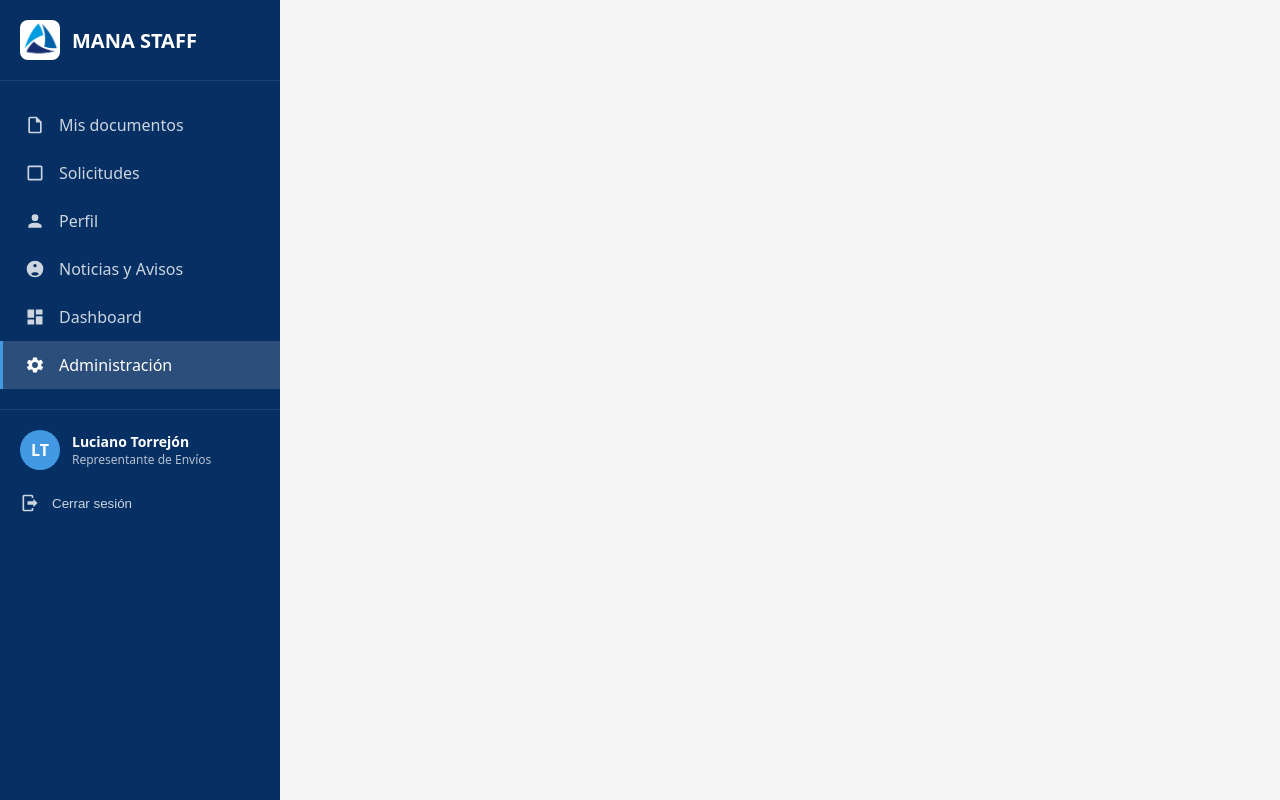
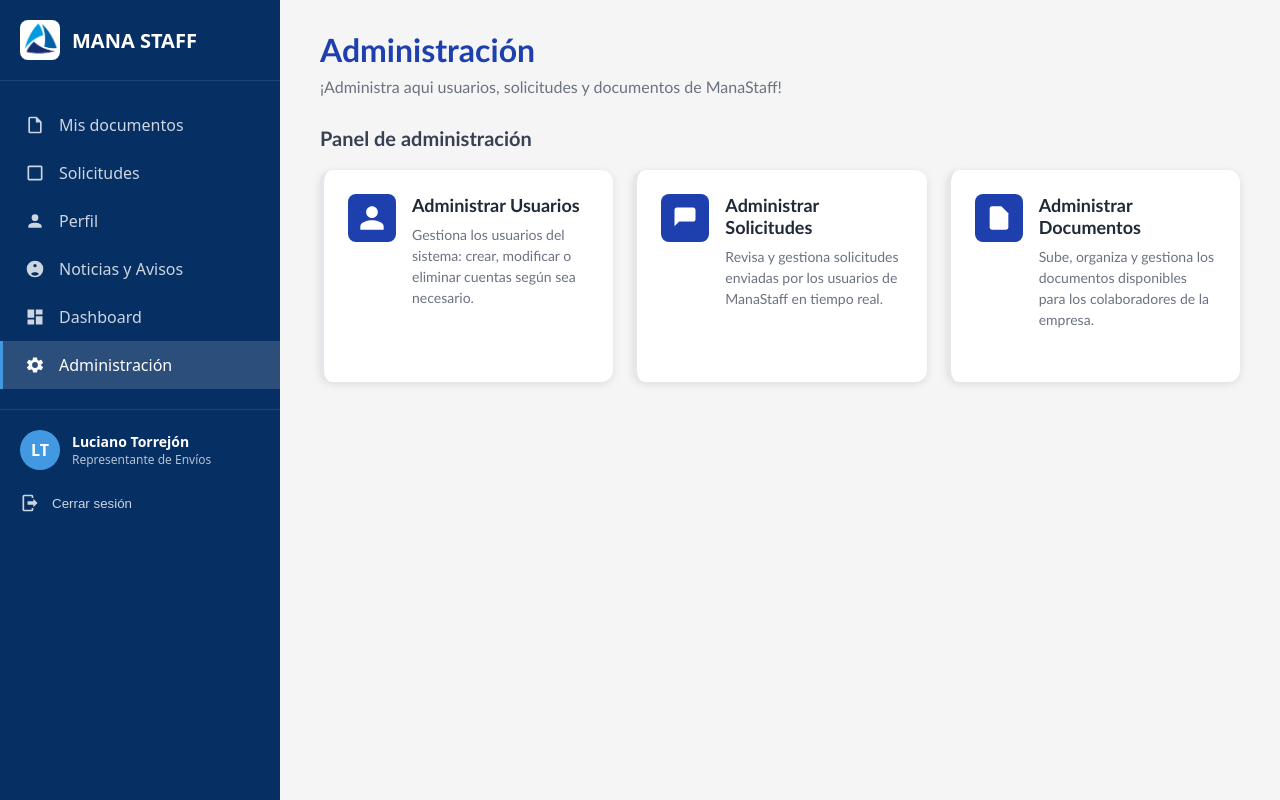
Before and after one commit to Bastianitox/ManaStaff, a Django app: page /panel_administrar in a window 1280 px wide. Run offline with Django 5.2, Linux system fonts and the light colour scheme.

Commit message:
panel de admistrar hecho, + links de administracion

```diff
--- /dev/null
+++ b/Web/ManaStaff_Web/staffweb/static/staffweb/css/panel_administrar.css
@@ -0,0 +1,79 @@
+.options-section h2 {
+    font-size: 20px;
+    color: #374151;
+    margin-bottom: 20px;
+}
+
+.options-grid {
+    display: grid;
+    grid-template-columns: repeat(auto-fit, minmax(280px, 1fr));
+    gap: 20px;
+}
+
+.option-card {
+    display: block;
+    background: white;
+    border-radius: 12px;
+    padding: 24px;
+    box-shadow: 0 2px 8px rgba(0,0,0,0.1);
+    border-left: 4px solid #e5e7eb;
+    transition: transform 0.2s, box-shadow 0.2s;
+    color: inherit;
+    text-decoration: none;
+}
+
+.option-card:hover {
+    transform: translateY(-2px);
+    box-shadow: 0 4px 16px rgba(0,0,0,0.15);
+    text-decoration: none;
+}
+
+.option-card:active{
+    background: rgb(243, 243, 243);
+}
+
+
+.option-header {
+    display: flex;
+    justify-content: between;
+    align-items: flex-start;
+    margin-bottom: 16px;
+}
+
+.option-icon {
+    width: 48px;
+    height: 48px;
+    background: #1e40af;
+    border-radius: 8px;
+    display: flex;
+    align-items: center;
+    justify-content: center;
+    margin-right: 16px;
+    flex-shrink: 0;
+}
+
+.option-info {
+    flex: 1;
+}
+
+.option-title {
+    font-size: 18px;
+    font-weight: 600;
+    color: #1f2937;
+    margin-bottom: 8px;
+}
+
+.option-description {
+    color: #6b7280;
+    font-size: 14px;
+    line-height: 1.5;
+    margin-bottom: 12px;
+}
+
+.option-meta {
+    display: flex;
+    align-items: center;
+    gap: 16px;
+    font-size: 12px;
+    color: #9ca3af;
+}
--- a/Web/ManaStaff_Web/staffweb/templates/staffweb/panel_administrar.html
+++ b/Web/ManaStaff_Web/staffweb/templates/staffweb/panel_administrar.html
@@ -3,12 +3,74 @@
 
 {% block head %}
 <!-- STATIC CSS -->
-<link rel="stylesheet" href="{% static 'staffweb/css/crear_solicitud.css' %}">
+<link rel="stylesheet" href="{% static 'staffweb/css/panel_administrar.css' %}">
 <title>Administración</title>
 {% endblock head %}
 
 {% block principal %}
 
+<div class="header">
+    <h1>Administración</h1>
+    <p>¡Administra aqui usuarios, solicitudes y documentos de ManaStaff!</p>
+</div>
+
+<div class="options-section">
+    <h2>Panel de administración</h2>
+    <div class="options-grid">
+
+        <!-- Card Usuarios -->
+        <a href="{% url 'administrar_usuarios' %}" class="option-card">
+            <div class="option-header">
+                <div class="option-icon">
+                    <svg width="28" height="28" viewBox="0 0 24 24" fill="white">
+                        <path d="M12 12c2.7 0 5-2.3 5-5s-2.3-5-5-5-5 2.3-5 5 2.3 5 5 5zm0 2c-3.3 0-10 1.7-10 5v3h20v-3c0-3.3-6.7-5-10-5z"/>
+                    </svg>
+                </div>
+                <div class="option-info">
+                    <h3 class="option-title">Administrar Usuarios</h3>
+                    <p class="option-description">
+                        Gestiona los usuarios del sistema: crear, modificar o eliminar cuentas según sea necesario.
+                    </p>
+                </div>
+            </div>
+        </a>
+
+        <!-- Card Solicitudes -->
+        <a href="{% url 'administrar_solicitudes' %}" class="option-card">
+            <div class="option-header">
+                <div class="option-icon">
+                    <svg width="28" height="28" viewBox="0 0 24 24" fill="white">
+                        <path d="M19 3H5c-1.1 0-2 .9-2 2v14l4-4h12c1.1 0 2-.9 2-2V5c0-1.1-.9-2-2-2z"/>
+                    </svg>
+                </div>
+                <div class="option-info">
+                    <h3 class="option-title">Administrar Solicitudes</h3>
+                    <p class="option-description">
+                        Revisa y gestiona solicitudes enviadas por los usuarios de ManaStaff en tiempo real.
+                    </p>
+                </div>
+            </div>
+        </a>
+
+        <!-- Card Documentos -->
+        <a href="{% url 'administrar_documentos' %}" class="option-card">
+            <div class="option-header">
+                <div class="option-icon">
+                    <svg width="28" height="28" viewBox="0 0 24 24" fill="white">
+                        <path d="M6 2a2 2 0 0 0-2 2v16a2 2 0 0 0 2 2h12a2 2 0 0 0 2-2V8l-6-6H6z"/>
+                    </svg>
+                </div>
+                <div class="option-info">
+                    <h3 class="option-title">Administrar Documentos</h3>
+                    <p class="option-description">
+                        Sube, organiza y gestiona los documentos disponibles para los colaboradores de la empresa.
+                    </p>
+                </div>
+            </div>
+        </a>
+
+    </div>
+</div>
 {% endblock principal %}
 
 
--- a/Web/ManaStaff_Web/staffweb/templates/staffweb/plantilla.html
+++ b/Web/ManaStaff_Web/staffweb/templates/staffweb/plantilla.html
@@ -82,7 +82,7 @@
                 <span class="nav-text">Dashboard</span>
             </a>
 
-            <a href="{% url 'panel_administrar' %}" class="nav-item {% if request.resolver_match.url_name in 'panel_administrar' %}active{% endif %}">
+            <a href="{% url 'panel_administrar' %}" class="nav-item {% if request.resolver_match.url_name in 'panel_administrar administrar_documentos administrar_solicitudes administrar_usuarios' %}active{% endif %}">
     <div class="nav-icon">
         <svg width="20" height="20" viewBox="0 0 24 24" fill="currentColor">
             <path d="M12,15.5A3.5,3.5 0 1,1 15.5,12A3.5,3.5 0 0,1 12,15.5M19.43,12.97C19.5,12.65 19.5,12.34 19.5,12C19.5,11.66 19.5,11.35 19.43,11.03L21.54,9.62C21.73,9.5 21.78,9.23 21.66,9.03L19.66,5.97C19.54,5.77 19.27,5.71 19.07,5.82L16.56,7.03C16.04,6.65 15.5,6.34 14.91,6.12L14.5,3.5C14.47,3.22 14.24,3 13.95,3H10.05C9.76,3 9.53,3.22 9.5,3.5L9.09,6.12C8.5,6.34 7.96,6.65 7.44,7.03L4.93,5.82C4.73,5.71 4.46,5.77 4.34,5.97L2.34,9.03C2.22,9.23 2.27,9.5 2.46,9.62L4.57,11.03C4.5,11.35 4.5,11.66 4.5,12C4.5,12.34 4.5,12.65 4.57,12.97L2.46,14.38C2.27,14.5 2.22,14.77 2.34,14.97L4.34,18.03C4.46,18.23 4.73,18.29 4.93,18.18L7.44,16.97C7.96,17.35 8.5,17.66 9.09,17.88L9.5,20.5C9.53,20.78 9.76,21 10.05,21H13.95C14.24,21 14.47,20.78 14.5,20.5L14.91,17.88C15.5,17.66 16.04,17.35 16.56,16.97L19.07,18.18C19.27,18.29 19.54,18.23 19.66,18.03L21.66,14.97C21.78,14.77 21.73,14.5 21.54,14.38L19.43,12.97Z"/>
--- a/Web/ManaStaff_Web/staffweb/urls.py
+++ b/Web/ManaStaff_Web/staffweb/urls.py
@@ -1,5 +1,5 @@
 from django.urls import path
-from .views import panel_administrar,ver_documentos, crear_solicitud,inicio_dashboard,index, recuperar_contrasena,inicio_perfil, inicio_noticias_eventos,inicio_solicitudes,inicio_documentos
+from .views import administrar_usuarios,administrar_solicitudes,administrar_documentos,panel_administrar,ver_documentos, crear_solicitud,inicio_dashboard,index, recuperar_contrasena,inicio_perfil, inicio_noticias_eventos,inicio_solicitudes,inicio_documentos
 
 urlpatterns = [
 
@@ -13,6 +13,11 @@ urlpatterns = [
     path('inicio_dashboard',inicio_dashboard,name="inicio_dashboard"),
     path('crear_solicitud',crear_solicitud,name="crear_solicitud"),
     path('ver_documentos',ver_documentos,name="ver_documentos"),
+
+    #ADMINISTRAR PAGINAS
     path('panel_administrar',panel_administrar,name="panel_administrar"),
+    path('administrar_documentos',administrar_documentos,name="administrar_documentos"),
+    path('administrar_solicitudes',administrar_solicitudes,name="administrar_solicitudes"),
+    path('administrar_usuarios',administrar_usuarios,name="administrar_usuarios"),
 
 ]
--- a/Web/ManaStaff_Web/staffweb/views.py
+++ b/Web/ManaStaff_Web/staffweb/views.py
@@ -33,5 +33,16 @@ def crear_solicitud(request):
 def ver_documentos(request):
     return render(request, "staffweb/ver_documentos.html")
 
+
+#ADMINISTRACION
 def panel_administrar(request):
     return render(request, "staffweb/panel_administrar.html")
+
+def administrar_usuarios(request):
+    return render(request, "staffweb/administrar_usuarios.html")
+
+def administrar_solicitudes(request):
+    return render(request, "staffweb/administrar_solicitudes.html")
+
+def administrar_documentos(request):
+    return render(request, "staffweb/administrar_documentos.html")
```
Also changed, not shown: Web/ManaStaff_Web/staffweb/templates/staffweb/administrar_documentos.html (added, +9 -0 lines), Web/ManaStaff_Web/staffweb/templates/staffweb/administrar_solicitudes.html (added, +9 -0 lines), Web/ManaStaff_Web/staffweb/templates/staffweb/administrar_usuarios.html (added, +9 -0 lines), Web/ManaStaff_Web/staffweb/static/staffweb/js/panel_administrar.js (added).
